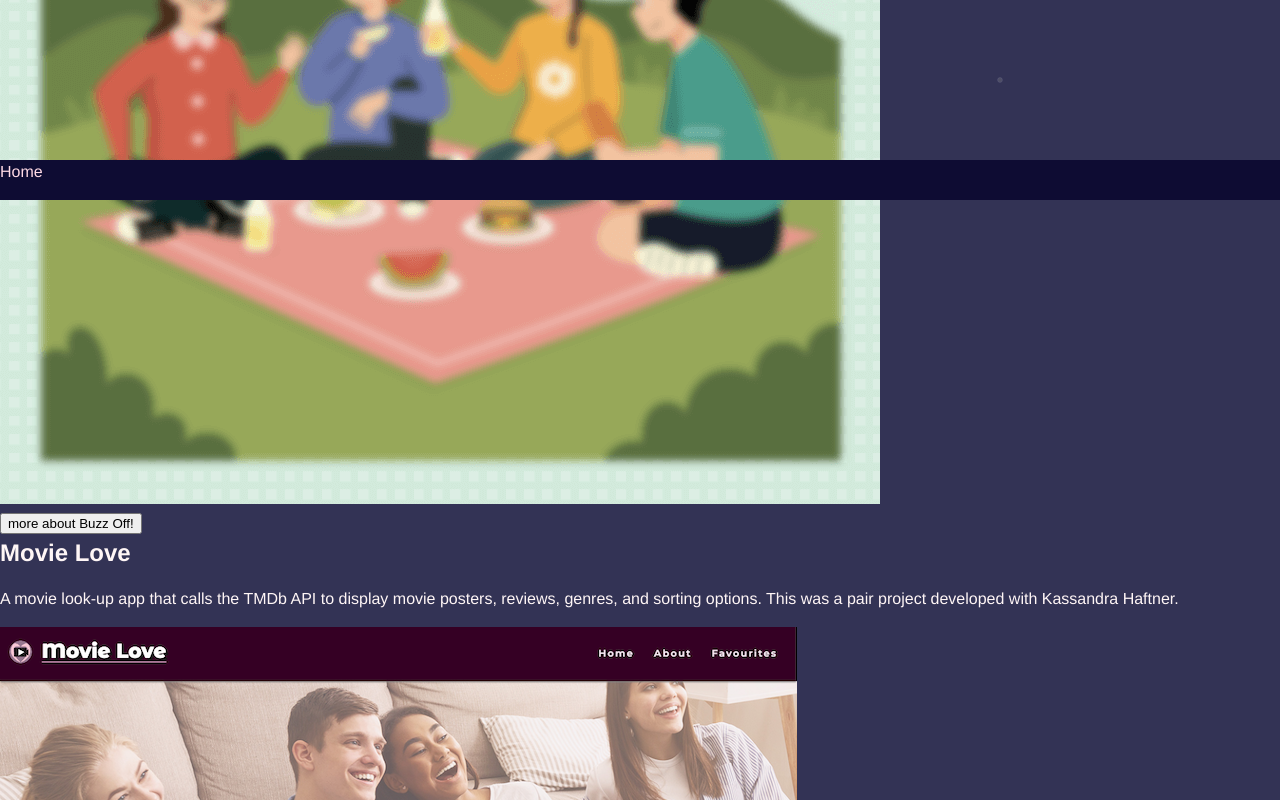
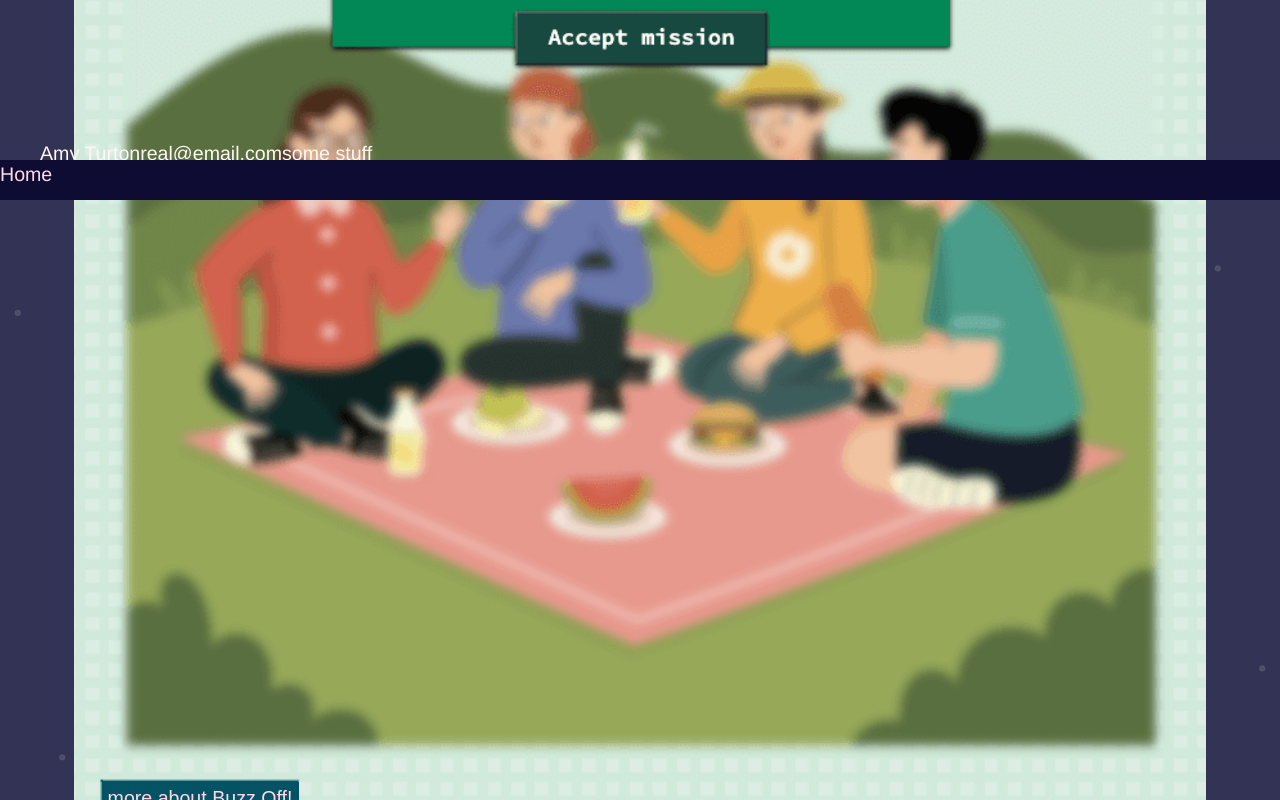
Before and after one commit to manytrout/portfolio-amy, a React (Create React App) app: page / in a window 1280 px wide. Shown: the part 600-1400 px from the top of the page. Built offline with nearby package versions, Linux system fonts and the light colour scheme; a web font is replaced by a local one.

Commit message:
changed the tiles so that i don't have heavy stupid accordions and fixed styling and classes

```diff
--- a/src/App.js
+++ b/src/App.js
@@ -21,12 +21,14 @@ function App() {
 					<Route path="/" element={<PageHome />} />
 					<Route path="/:slug" element={<PageProject />} />
 				</Routes>
+				<div className="bottom-content">
 					<Footer
 						myName="Amy Turton"
 						email="real@email.com"
 						details="some stuff"
 					/>
 					<MainNav />
+				</div>
 				<ScrollToTop />
 			</BrowserRouter>
 		</div>
--- a/src/components/Footer.js
+++ b/src/components/Footer.js
@@ -1,7 +1,7 @@
 function Footer(props) {
 	return (
 		<footer className="pageFooter">
-			<ul>
+			<ul className="pageUL">
 				<li>{props.myName}</li>
 				<li>{props.email}</li>
 				<li>{props.details}</li>
--- a/src/components/Tiles.js
+++ b/src/components/Tiles.js
@@ -14,7 +14,7 @@ function Tiles() {
 	});
 	return (
 		<div className="tiles-container">
-			<div className="assignments-container accordion">
+			{/* <div className="assignments-container accordion">
 				<input type="checkbox" id="tab1" />
 				<label className="accordion-label" htmlFor="tab1">
 					Projects
@@ -31,6 +31,11 @@ function Tiles() {
 				{fun.map((singleProject, i) => {
 					return <Tile key={i} {...singleProject} />;
 				})}
+			</div> */}
+			<div className="projects">
+				{posts.map((singleProject, i) => {
+					return <Tile key={i} {...singleProject} />;
+				})}
 			</div>
 		</div>
 	);
--- a/src/data/projectData.js
+++ b/src/data/projectData.js
@@ -197,7 +197,7 @@ const posts = [
 		titleImageAltText: "A screenshot of my calculator app",
 	},
 	{
-		slug: "capstone",
+		slug: "amazilia-acrescapers",
 		projectType: "assignment",
 		title: "Amazilia Acrescapers",
 		body: (
--- a/src/pages/PageAbout.js
+++ b/src/pages/PageAbout.js
@@ -10,3 +10,4 @@ function PageAbout() {
 }
 
 export default PageAbout;
+// TO DO: remove
--- a/src/pages/PageProjects.js
+++ b/src/pages/PageProjects.js
@@ -8,3 +8,4 @@ function PageProjects(){
     );
 }
 export default PageProjects;
+// TO DO: remove
--- a/src/scss/App.scss
+++ b/src/scss/App.scss
@@ -1,5 +1,5 @@
 @use "./media";
-@use "./typography";
+@use "./typography" as typog;
 @use "./variables" as portfolio;
 
 /* for testing: */
@@ -20,27 +20,20 @@
 
 /* */
 
-// body {
-// 	margin: 0;
-// 	font-family: "Maven Pro", "Ubuntu", "Cantarell", "Fira Sans", "Droid Sans",
-// 		"Helvetica Neue", sans-serif;
-// 	-webkit-font-smoothing: antialiased;
-// 	-moz-osx-font-smoothing: grayscale;
-// }
-
 code {
 	font-family: "Courier Prime", "Courier New", monospace;
 	border: 1px solid transparent;
 	border-radius: 3px;
-	background-color: rgb(160, 160, 160);
+	background-color: rgb(123, 140, 158);
 }
 
 a {
-	// display: block; // wtf why was this a block
-	// padding: 6px 12px; // wtf why was this padded so weird
 	text-decoration: none;
 	color: portfolio.$pinkLight;
+	display: inline-block;
+	width: fit-content;
 }
+
 a:visited {
 	color: portfolio.$pinkMedium;
 }
@@ -89,6 +82,7 @@ nav {
 	outline: none;
 }
 //
+
 html,
 body {
 	margin: 0;
@@ -105,27 +99,207 @@ body {
 .App {
 	height: 100%;
 	width: 100%;
-	// display: flex;
-	// // flex-wrap: wrap;
-	// // flex-direction: column;
-	// align-items: center;
-	// justify-content: space-between;
-	// text-align: center;
-	// font-size: calc(10px + 1.2vmin);
-	// // the calc above, with 1.6vmin, seems like close enough to the right balance for now
+	font-size: typog.$textSize;
+	// calc(10px + 1.2vmin);
+	// the calc above, with 1.6vmin, seems like close enough to the right balance for now
 	color: #fff6f6;
 	background-color: #333355;
 	background-image: portfolio.$spaceBackground;
 	background-attachment: fixed;
 	background-repeat: no-repeat;
+	background-size: cover;
 	/* background by SVGBackgrounds.com */
+}
+main {
+	width: 90vw;
+	padding: 0rem 0.5em;
+	margin: 0 auto;
+}
+.tiles-container {
+	// border: solid 1px yellow;
+	.singleTile {
+		width: 16em;
+		img,
+		p {
+			width: calc(90vw - 1em);
+		}
+	}
 }
 .single-page {
 	// TO DO: make sure the nav etc is sticky
-	height: 100vh;
+	height: 100%;
 	width: 100%;
 }
+.buttonContainer {
+	position: relative;
+	top: -2rem;
+	left: 20px;
+	right: 20px;
+	button {
+		font-size: typog.$textSize;
+		padding: 0.3rem;
+		margin: 0.2rem 0.5rem;
+		border: 1px solid;
+		border-color: transparent;
+		background-color: portfolio.$tealMedium;
+		color: portfolio.$pinkLight;
+		cursor: pointer;
+		animation: ping-surge 1.8s infinite ease;
+	}
 
+	@keyframes ping-surge {
+		0% {
+			box-shadow: 0 0 1px 1px portfolio.$tealMedium;
+		}
+		50% {
+			box-shadow: 0 0 2px 2px portfolio.$tealMedium;
+		}
+		100% {
+			box-shadow: 0 0px 1px 1px portfolio.$tealMedium;
+		}
+	}
+}
+.buttonContainer:focus {
+	border: portfolio.$lilacPartlyTransparent;
+}
+
+// TO DO: figure out how to do something non-obnoxious with the button on focus/over
+// .buttonContainer:hover {
+// 	animation: wiggle 1s;
+// 	animation-iteration-count: infinite;
+// }
+// @keyframes wiggle {
+// 	0% {
+// 		transform: translate(1px, 1px);
+// 	}
+// 	50% {
+// 		transform: translate(0px, -1px);
+// 	}
+// 	100%{
+// 		transform: translate(1px, 1px);
+// 	}
+// }
+
+// TO DO:
+// make tiles-container responsive (media queries),
+// make it a variable of some sort so I can use it again
+// DONE: take out the lovely borders lol
+// also consider how I would make a grid?
+// add skip to link functionality for real
+
+#site-navigation {
+	// position relative to bottom or top is NECESSARY
+	width: 100%;
+	height: 2.5rem;
+	position: fixed;
+	bottom: 0px;
+	background-color: portfolio.$blueDark;
+}
+
+.pageUL {
+	display: flex;
+	flex-direction: row;
+	position: fixed;
+	margin: 0 auto;
+	width: 100%;
+	bottom: 2rem;
+	li {
+		list-style: none;
+	}
+}
+
+/* style outline from Jonathon */
+
+/*--------------------------------------------------------------
+>>> TABLE OF CONTENTS:
+----------------------------------------------------------------
+# Generic (added in normalize.css package)
+	- Normalize
+	- Box sizing
+	- Media width
+# Base
+	- Typography
+	- Elements
+	- Links
+# Components
+	- Header
+	- Main
+	- Footer
+--------------------------------------------------------------*/
+/* STYLES DRAFT Elements. TO DO: remove everything that's commented out below this */
+
+// .buttonContainer {
+// 	margin: 1rem auto;
+// 	button {
+// 		font-size: 1.5rem;
+// 		padding: 0.3rem 1rem;
+// 		margin: 0.5rem;
+// 		border: 1px solid;
+// 		border-color: transparent;
+// 		background-color: portfolio.$tealMedium;
+// 		color: portfolio.$pinkLight;
+// 		cursor: pointer;
+// 		animation: ping-surge 1.8s infinite ease-in-out;
+// 		a {
+// 			object-fit: 100%; // TO DO: figure out why this goes beyond the container bounds
+// 		}
+// 	}
+
+// 	@keyframes ping-surge {
+// 		0% {
+// 			// box-shadow: 0 0 2px 0px portfolio.$yellowPartlyTransparent;
+// 			box-shadow: 0 0 1px 1px portfolio.$yellowPartlyTransparent;
+// 		}
+// 		// 15% {
+// 		// 	box-shadow: 0 0 2px 1px portfolio.$yellowPartlyTransparent;
+// 		// }
+// 		// 25% {
+// 		// 	box-shadow: 0 0 4px 1px portfolio.$yellowPartlyTransparent;
+// 		// }
+// 		// 50% {
+// 		// 	box-shadow: 0 0 6px 2px portfolio.$yellowPartlyTransparent;
+// 		// }
+// 		// 75% {
+// 		// 	box-shadow: 0 0 4px 1px portfolio.$yellowPartlyTransparent;
+// 		// }
+// 		// 85% {
+// 		// 	box-shadow: 0 0 2px 1px portfolio.$yellowPartlyTransparent;
+// 		// }
+// 		100% {
+// 			box-shadow: 0 0px 3px 2px portfolio.$yellowPartlyTransparent;
+// 		}
+// 	}
+// //
+
+// .tiles-container {
+// 	border: solid blue 1px;
+// 	// border: transparent;
+// 	.accordion {
+// 		// border: dotted red 2px;
+// 		margin: 2rem;
+// 		// border: transparent;
+// 		.singleTile {
+// 			margin: 0;
+// 			width: 18rem;
+// 			border: dashed yellow 1px;
+// 			// border: transparent;
+// 			img {
+// 				// border: dotted white 1px;
+// 				width: 90%;
+// 				max-width: 19rem;
+// 			}
+// 			button {
+// 				width: 100%;
+// 				position:relative;
+// 				bottom: 0;
+// 				left: 0;
+// 				padding: 0;
+// 				margin: 0;
+// 			}
+// 		}
+// 	}
+// }
+// //
 // /* accordion functionality from https://dev.to/sababg/css-only-accordion-59db */
 // // TO DO: research how to make this keyboard friendly
 // input {
@@ -174,113 +348,3 @@ body {
 // }
 
 // /* accordion functionality from https://dev.to/sababg/css-only-accordion-59db */
-
-// .buttonContainer {
-// 	margin: 1rem auto;
-// 	button {
-// 		font-size: 1.5rem;
-// 		padding: 0.3rem 1rem;
-// 		margin: 0.5rem;
-// 		border: 1px solid;
-// 		border-color: transparent;
-// 		background-color: portfolio.$tealMedium;
-// 		color: portfolio.$pinkLight;
-// 		cursor: pointer;
-// 		animation: ping-surge 1.8s infinite ease-in-out;
-// 		a {
-// 			object-fit: 100%; // TO DO: figure out why this goes beyond the container bounds
-// 		}
-// 	}
-
-// 	@keyframes ping-surge {
-// 		0% {
-// 			// box-shadow: 0 0 2px 0px portfolio.$yellowPartlyTransparent;
-// 			box-shadow: 0 0 1px 1px portfolio.$yellowPartlyTransparent;
-// 		}
-// 		// 15% {
-// 		// 	box-shadow: 0 0 2px 1px portfolio.$yellowPartlyTransparent;
-// 		// }
-// 		// 25% {
-// 		// 	box-shadow: 0 0 4px 1px portfolio.$yellowPartlyTransparent;
-// 		// }
-// 		// 50% {
-// 		// 	box-shadow: 0 0 6px 2px portfolio.$yellowPartlyTransparent;
-// 		// }
-// 		// 75% {
-// 		// 	box-shadow: 0 0 4px 1px portfolio.$yellowPartlyTransparent;
-// 		// }
-// 		// 85% {
-// 		// 	box-shadow: 0 0 2px 1px portfolio.$yellowPartlyTransparent;
-// 		// }
-// 		100% {
-// 			box-shadow: 0 0px 3px 2px portfolio.$yellowPartlyTransparent;
-// 		}
-// 	}
-
-// 	.ctaButton:hover {
-// 		// background-color: #a85565;
-// 		background-color: portfolio.$tealMedium;
-// 	}
-// }
-
-// .tiles-container {
-// 	border: solid blue 1px;
-// 	border: transparent;
-// 	.accordion {
-// 		// border: dotted red 2px;
-// 		margin: 2rem;
-// 		// border: transparent;
-// 		.singleTile {
-// 			margin: 0;
-// 			width: 18rem;
-// 			border: dashed yellow 1px;
-// 			// border: transparent;
-// 			img {
-// 				// border: dotted white 1px;
-// 				width: 90%;
-// 				max-width: 19rem;
-// 			}
-// 			button {
-// 				width: 100%;
-// 				position:relative;
-// 				bottom: 0;
-// 				left: 0;
-// 				padding: 0;
-// 				margin: 0;
-// 			}
-// 		}
-// 	}
-// }
-// TO DO:
-// make tiles-container responsive (media queries),
-// make it a variable of some sort so I can use it again
-// take out the lovely borders lol
-// also consider how I would make a grid?
-
-#site-navigation {
-	// position relative to bottom or top is NECESSARY
-	width: 100%;
-	height: 2.5rem;
-	position: fixed;
-	bottom: 0px;
-	background-color: portfolio.$blueDark;
-}
-
-/* style outline from Jonathon */
-
-/*--------------------------------------------------------------
->>> TABLE OF CONTENTS:
-----------------------------------------------------------------
-# Generic (added in normalize.css package)
-	- Normalize
-	- Box sizing
-	- Media width
-# Base
-	- Typography
-	- Elements
-	- Links
-# Components
-	- Header
-	- Main
-	- Footer
---------------------------------------------------------------*/
--- a/src/scss/_typography.scss
+++ b/src/scss/_typography.scss
@@ -15,3 +15,6 @@ h6 {
 body {
     line-height: 1.5;
 }
+
+$textSize: calc(10px + 1.2vmin);
+	// the calc above, with 1.6vmin, seems like close enough to the right balance for now
```
Lines whose indentation alone changed are shown as unchanged.
